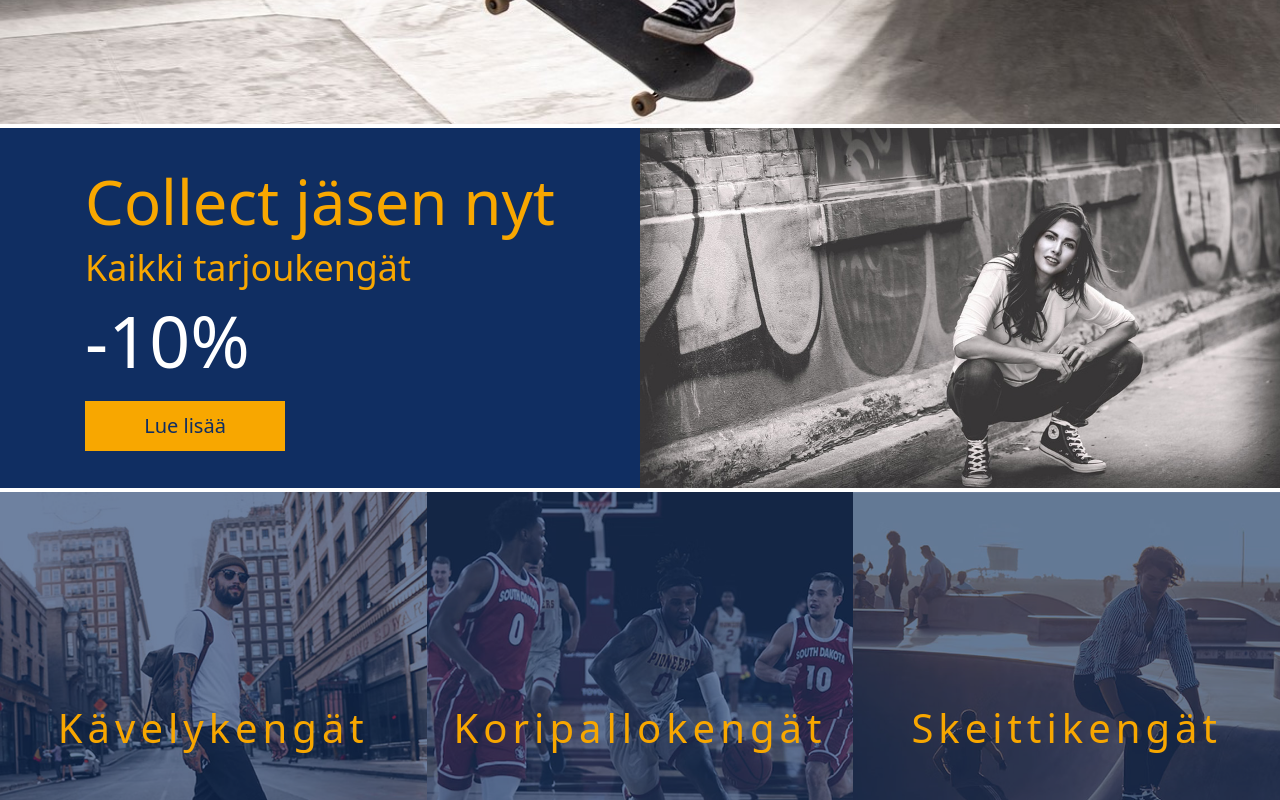
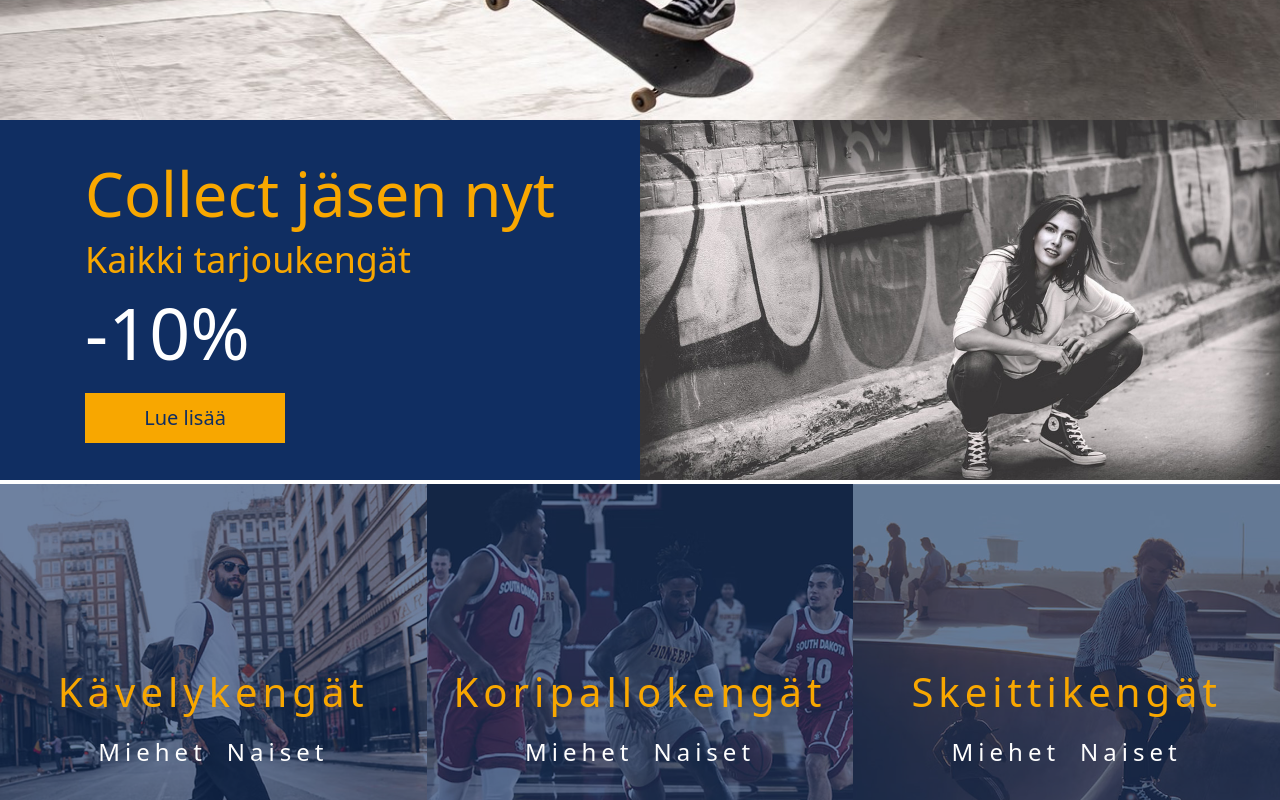
Before and after one commit to Miikakyl/Verkkopalvelu-projekti, a React (Create React App) app: page / in a window 1280 px wide. Shown: the part 540-1340 px from the top of the page. Built offline with nearby package versions, Linux system fonts and the light colour scheme.

Commit message:
Lisäsin miehille ja naisille linkit tuoteryhmävalikkoon

```diff
--- a/src/components/FrontPage.js
+++ b/src/components/FrontPage.js
@@ -9,11 +9,11 @@
 const FrontPage = () => {
     return (
         <div className="container-fluid frontpage-container">
-            <div className="row mx-0 my-1 d-none d-lg-block">
+            <div className="row mx-0 d-none d-lg-block">
                 <div className="cover p-0 col-lg-12">
                 </div>
             </div>
-            <div className="row mx-0 my-1">
+            <div className="row mx-0">
                 <AdvertisementBanner />
             </div>
             <div className="row mx-0 my-1 flex-lg-nowrap">
--- a/src/components/ProductCategory.js
+++ b/src/components/ProductCategory.js
@@ -1,11 +1,16 @@
 import '../styles/productCategory.css'
+import { Link } from 'react-router-dom'
 
 const ProductCategory = (props) => {
     return (
         <div className="col-lg-4 m-0 p-0 d-flex justify-content-center align-items-center"
         style={{background: 'url' + '(' + props.image + ')', backgroundSize: 'cover',height:'60vh' }}>
-            <div className="imageOverlay d-flex justify-content-center align-items-center">
+            <div className="imageOverlay d-flex flex-column justify-content-center align-items-center">
                 <h1>{props.categoryName}</h1>
+                <div className="d-flex">
+                    <Link className="d-inline genderLink">Miehet</Link>
+                    <Link className="d-inline genderLink">Naiset</Link>
+                </div>
             </div>
         </div>
       );
--- a/src/styles/productCategory.css
+++ b/src/styles/productCategory.css
@@ -4,5 +4,16 @@
     background-color: rgba(16,46,98,0.6);
     color: #f8A700;
     letter-spacing: 5px;
-    font-size: 3rem;
+    font-size: 3em;
 }
+
+.genderLink {
+    color: white;
+    font-size: 0.5em;
+    padding: 10px;
+    text-decoration: none;
+}
+
+.genderLink:hover {
+    color: #F8A700;
+}
```
